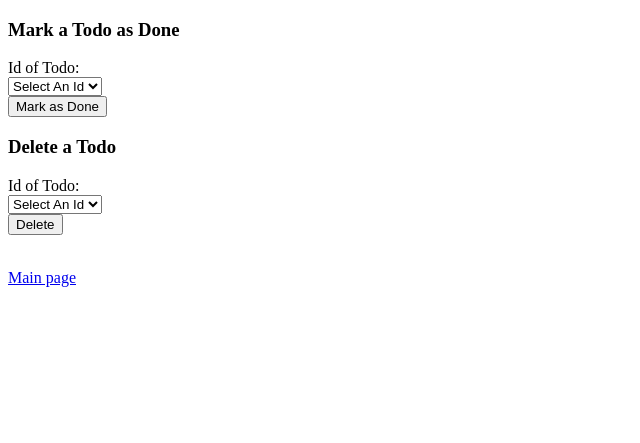
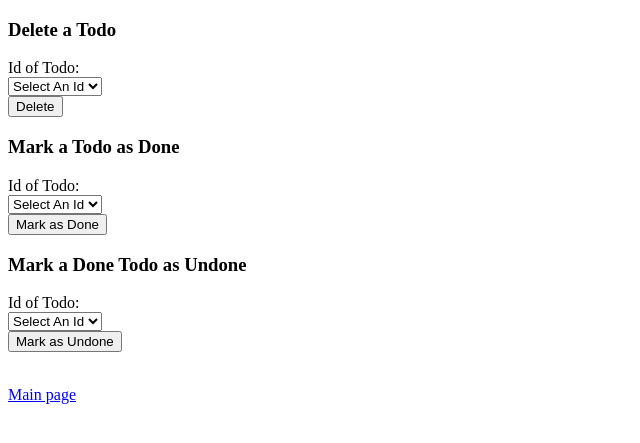
Before and after one commit to ysyesilyurt/TodoApp, a Django app: template TodoApp/templates/items.html in a window 1280 px wide. Shown: the part 295-738 px from the top of the page, without its empty margins (0-640 px from the left). Run offline with Django 3.2, Linux system fonts and the light colour scheme; the template is opened without the code that fills it, so the values that code supplies are empty; parts of the project's set-up code (start-up, migrations or seed data) failed here and were passed over.

Commit message:
Marking as Undone feature added.

```diff
--- a/TodoApp/templates/items.html
+++ b/TodoApp/templates/items.html
@@ -41,6 +41,20 @@
                     <tr><td>{{ todo.itemId }}</td><td>{{ todo.content }}</td><td>{{ todo.done }}</td><td>{{ todo.importance }}</td></tr>
                 {% endfor %}
             </table>
+            <h3>Delete a Todo</h3>
+            <form action="{{formaction}}" method=POST>
+                {% csrf_token %}
+                Id of Todo:
+                <br>
+                <td><select name="itemID">
+                    <option value="" aria-disabled="true">Select An Id</option>
+                    {% for todo in todos %}
+                        <option> {{ todo.itemId }}</option>
+                    {% endfor %}
+                </select></td>
+                <br>
+                <input type="submit" name="submit" value="Delete">
+            </form>
             <h3>Mark a Todo as Done</h3>
             <form action="{{formaction}}" method=POST>
                 {% csrf_token %}
@@ -55,19 +69,19 @@
                 <br>
                 <input type="submit" name="submit" value="Mark as Done">
             </form>
-            <h3>Delete a Todo</h3>
+            <h3>Mark a Done Todo as Undone</h3>
             <form action="{{formaction}}" method=POST>
                 {% csrf_token %}
                 Id of Todo:
                 <br>
                 <td><select name="itemID">
                     <option value="" aria-disabled="true">Select An Id</option>
-                    {% for todo in todos %}
+                    {% for todo in doneTodos %}
                         <option> {{ todo.itemId }}</option>
                     {% endfor %}
                 </select></td>
                 <br>
-                <input type="submit" name="submit" value="Delete">
+                <input type="submit" name="submit" value="Mark as Undone">
             </form>
         </div>
         <br>
```
Also changed, not shown: TodoApp/views.py (+15 -1 lines).
